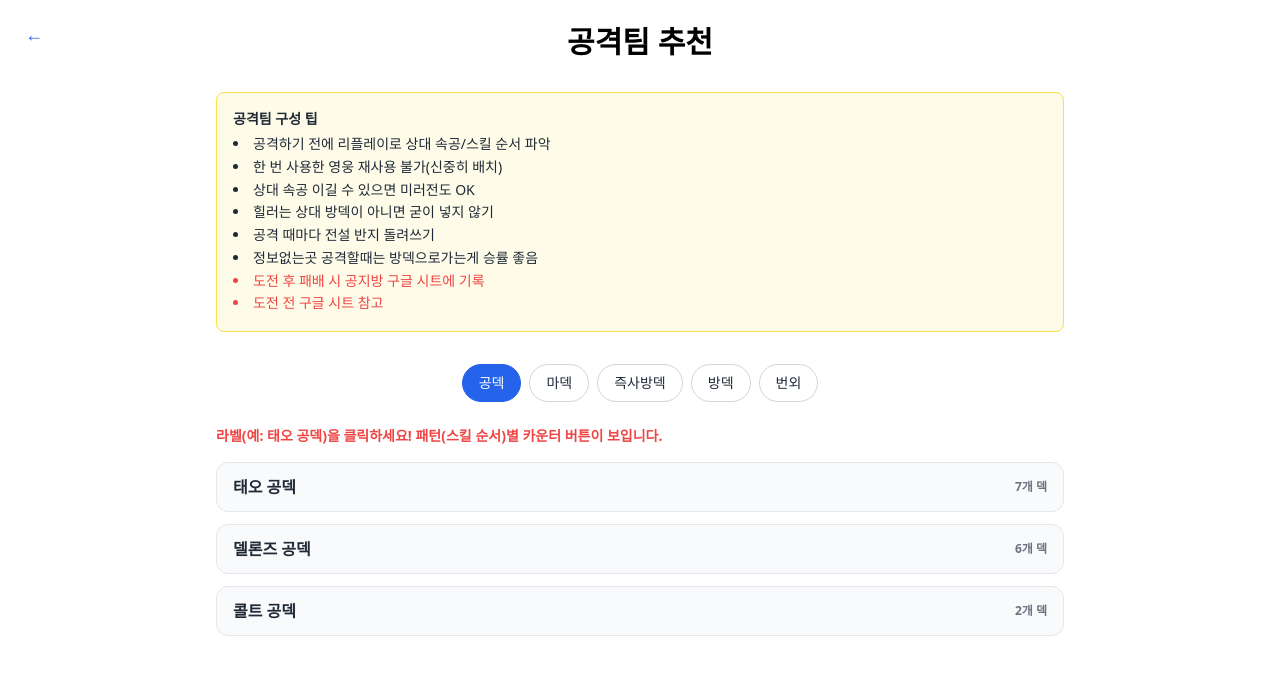
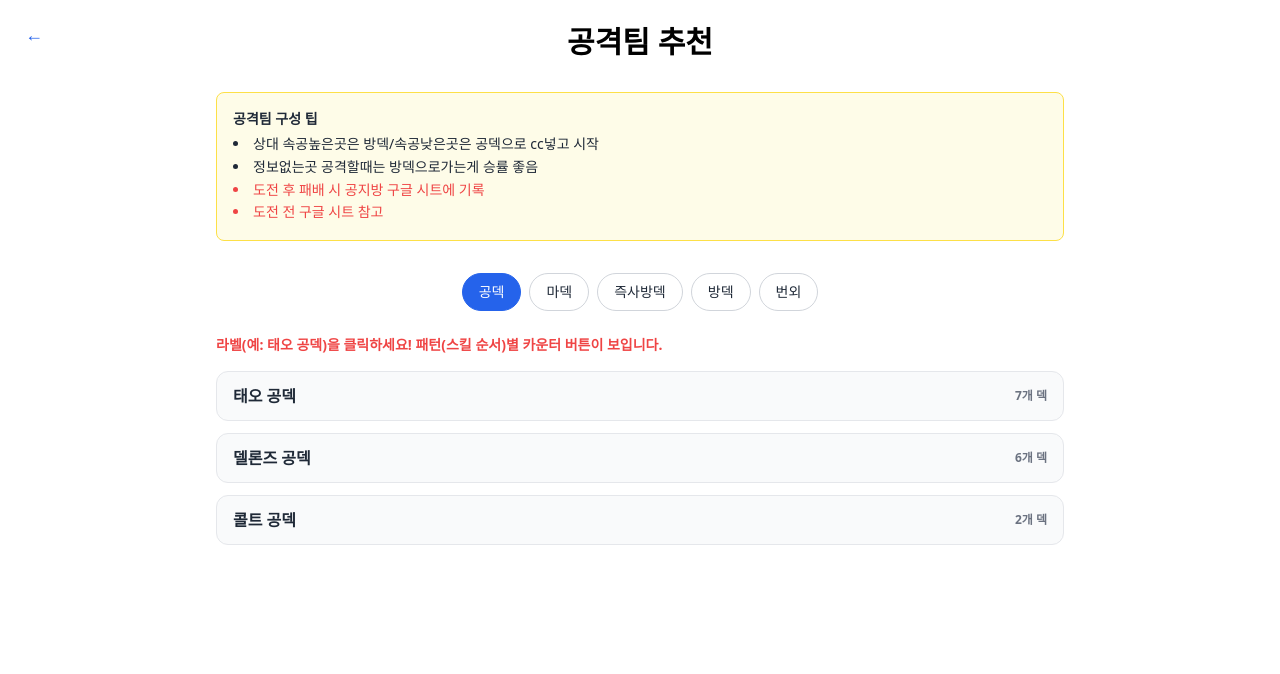
Before and after one commit to ogeongeun/snr-guide, a React (Create React App) app: page /guild-offense in a window 1280 px wide. Shown: the top 674 px of the page. Built offline with nearby package versions, Linux system fonts and the light colour scheme.

Commit message:
0909 최신화

```diff
--- a/src/pages/GuildOffenseCounterPage.jsx
+++ b/src/pages/GuildOffenseCounterPage.jsx
@@ -76,11 +76,11 @@ export default function GuildOffenseListPage() {
       <div className="bg-yellow-50 border border-yellow-300 rounded-lg p-4 text-sm text-gray-800 mb-8">
         <p className="font-semibold mb-1">공격팀 구성 팁</p>
         <ul className="list-disc list-inside leading-relaxed">
-          <li>공격하기 전에 리플레이로 상대 속공/스킬 순서 파악</li>
-          <li>한 번 사용한 영웅 재사용 불가(신중히 배치)</li>
-          <li>상대 속공 이길 수 있으면 미러전도 OK</li>
-          <li>힐러는 상대 방덱이 아니면 굳이 넣지 않기</li>
-          <li>공격 때마다 전설 반지 돌려쓰기</li>
+          <li>상대 속공높은곳은 방덱/속공낮은곳은 공덱으로 cc넣고 시작</li>
+
+
+
+
           <li>정보없는곳 공격할때는 방덱으로가는게 승률 좋음</li>
           <li className="text-red-500">도전 후 패배 시 공지방 구글 시트에 기록</li>
           <li className="text-red-500">도전 전 구글 시트 참고</li>
```
